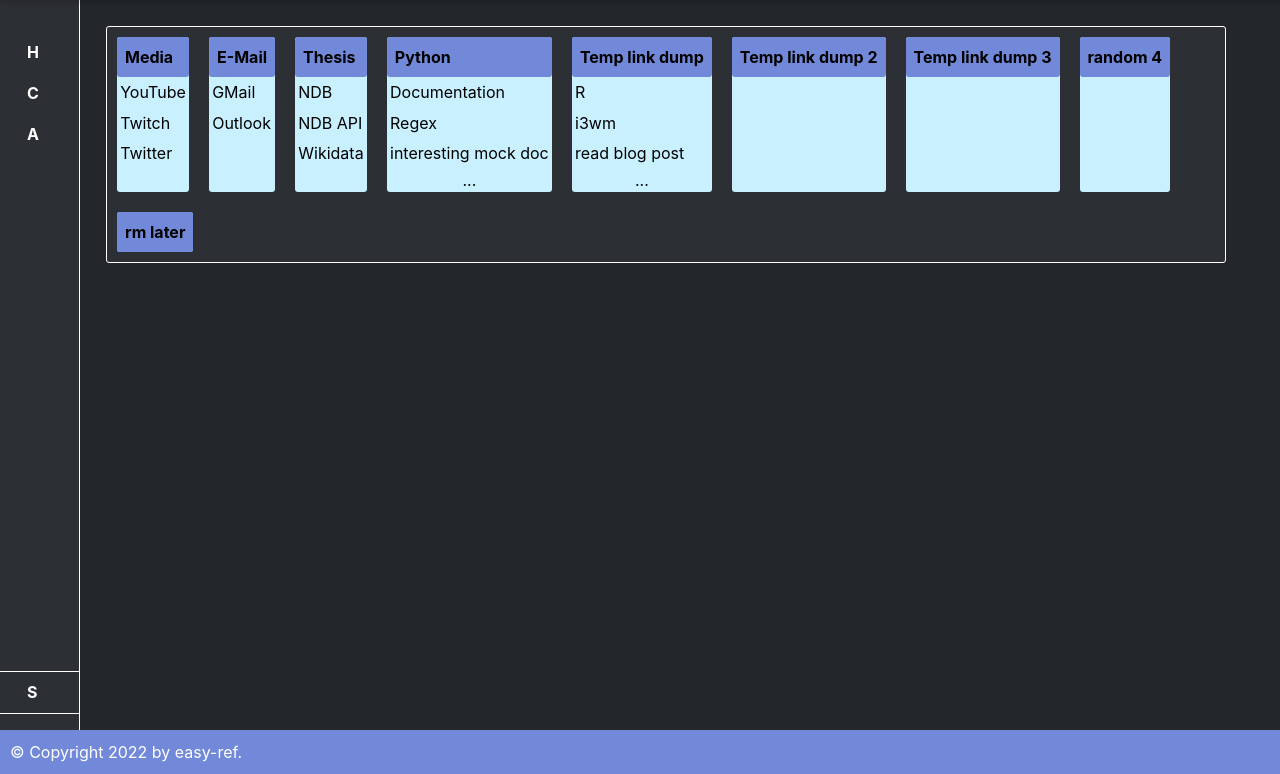
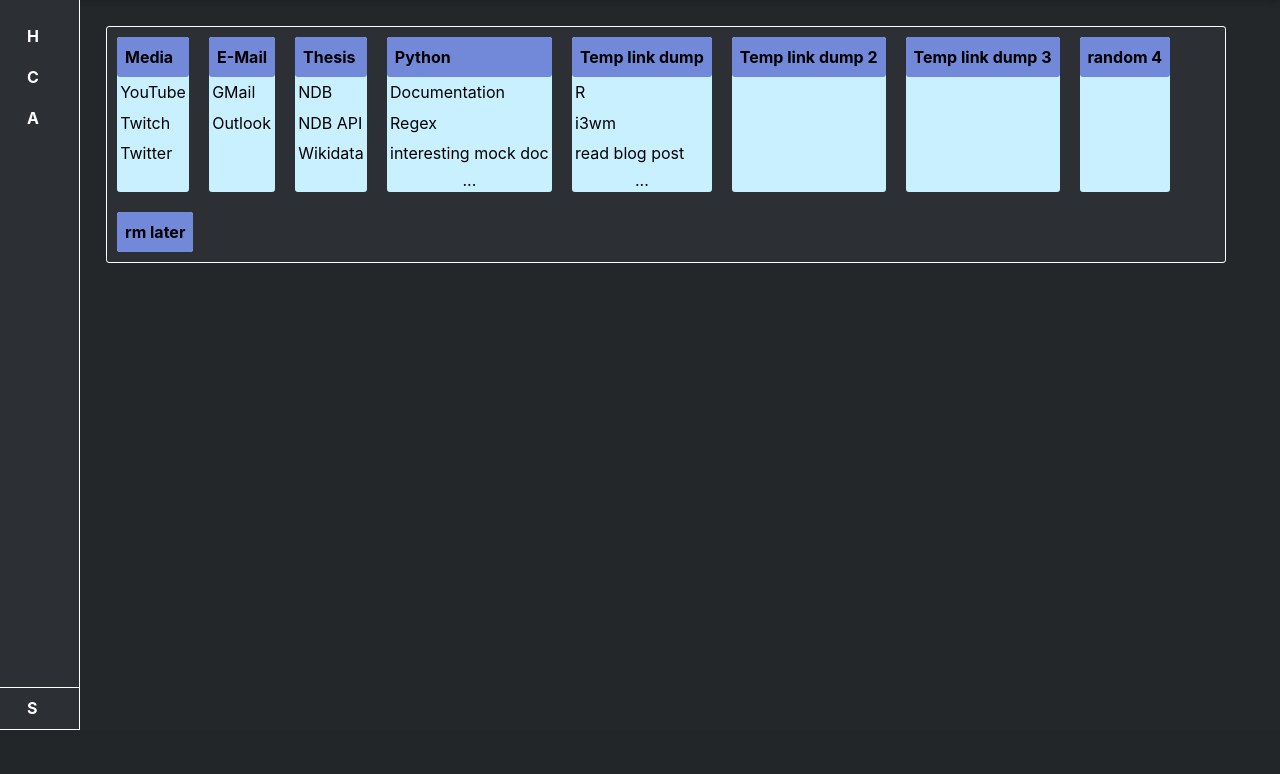
Before and after one commit to iTsluku/easy-ref, a Flask app: page / in a window 1280 px wide. Shown: the part 70-844 px from the top of the page. After the commit the page ends 800 px from the top, so only its background shows below. Run offline with Flask 2, Linux system fonts and the light colour scheme; some libraries are stand-ins or nearby versions.

Commit message:
Fix sidebar sticky, remove footer

```diff
--- a/static/styles/stylesheet.css
+++ b/static/styles/stylesheet.css
@@ -60,6 +60,11 @@ body.dark{
     flex-direction: column;
     height: calc(100vh - var(--header-height));
     padding-top: 1rem;
+    align-items: center;
+    justify-content: stretch;
+    position: sticky;
+    left: 0;
+    top: var(--header-height);
 }
 
 .sidebar .hidden-sidebar {
@@ -76,7 +81,7 @@ body.dark{
 
 .sidebar.open .sidebar-link{
     justify-content: flex-start;
-    padding-left: 1rem;
+    padding-left: 1.7rem;
 }
 
 .sidebar-list-item-preview {
@@ -87,19 +92,23 @@ body.dark{
 }
 
 .sidebar.open .sidebar-list-item-preview {
-  width: 0px;
-  height: 0px;
-  opacity: 0;
+    width: 0px;
+    height: 0px;
+    opacity: 0;
 }
 
 .sidebar.open{
     width: 170px;
 }
 
+.middle-sidebar{
+    flex-grow: 1;
+    margin 1rem 0;
+}
+
 .middle-sidebar,
 .bottom-sidebar{
     width: 100%;
-    margin: 1rem 0;
 }
 
 .middle-sidebar{
@@ -294,8 +303,3 @@ body.dark .flexbox-item{
     margin-left: 10px;
     margin-right: 10px;
 }
-
-.footer{
-    background-color: var(--accent-color-1);
-    padding: 10px;
-}
--- a/templates/layout.html
+++ b/templates/layout.html
@@ -62,11 +62,7 @@
     </main>
 </div>
 
-<div class="footer">
-    {% block footer %}
-    &copy; Copyright 2022 by easy-ref.
-    {% endblock %}
-</div>
+
 <script src="https://code.jquery.com/jquery-3.3.1.slim.min.js"
         integrity="sha384-q8i/X+965DzO0rT7abK41JStQIAqVgRVzpbzo5smXKp4YfRvH+8abtTE1Pi6jizo"
         crossorigin="anonymous"></script>
```
